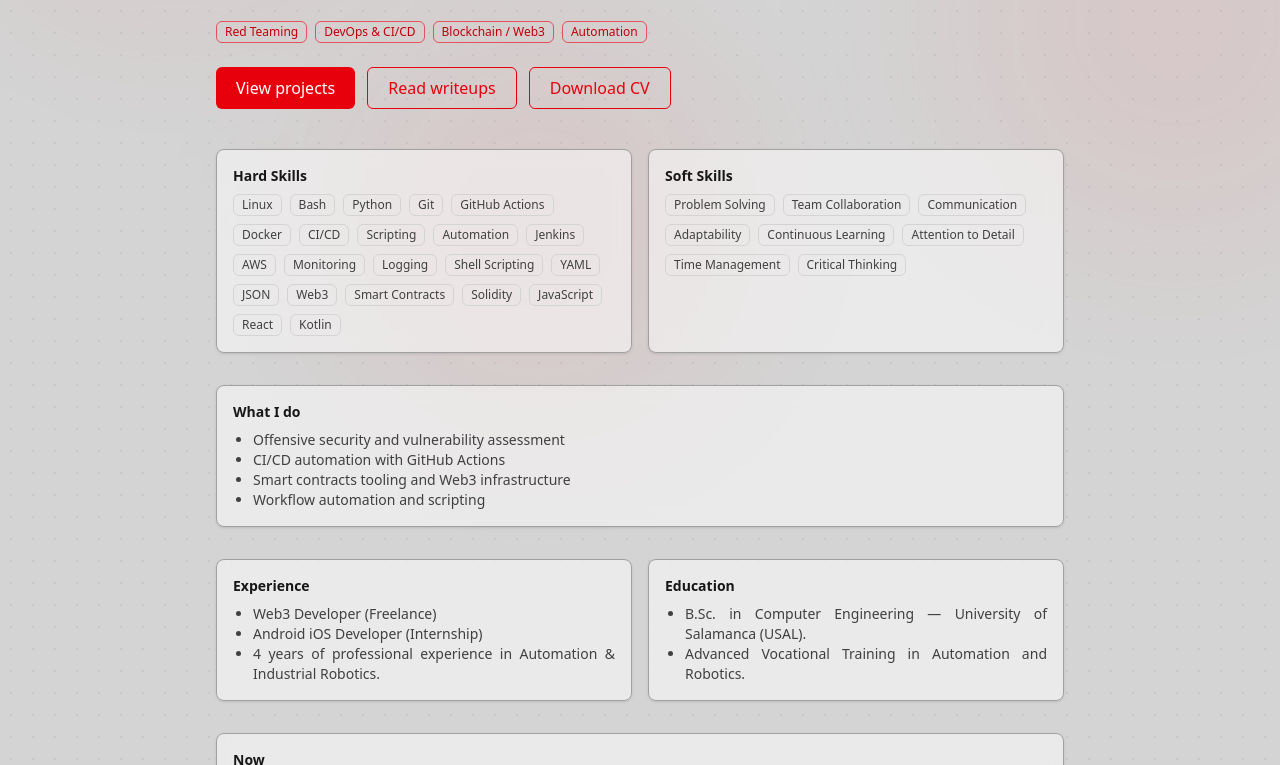
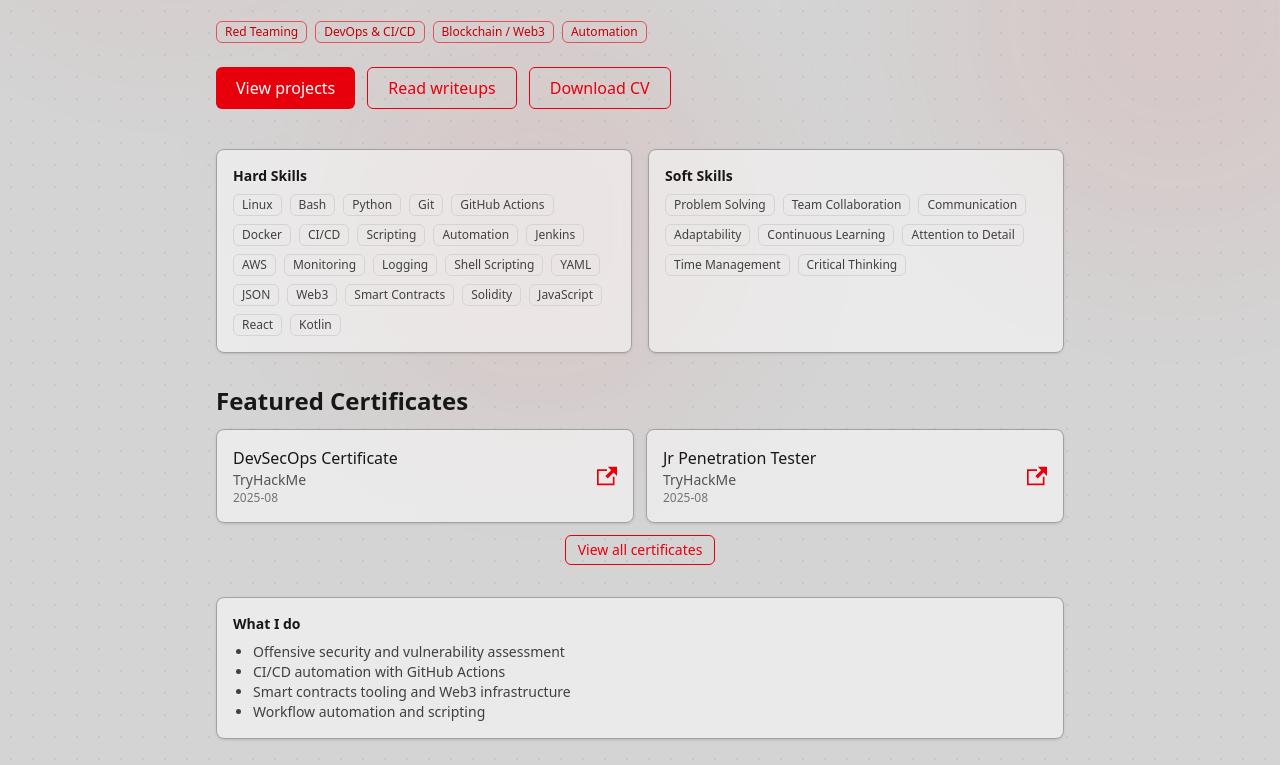
Before and after one commit to Eri9523/portfolio, an Astro site: page /about in a window 1280 px wide. Shown: the part 418-1183 px from the top of the page. Built offline with nearby package versions, Linux system fonts and the light colour scheme; Astro itself is replaced by a stand-in of ours.

Commit message:
feat: add featured certificates section to About page with view all button

```diff
--- a/src/pages/about.astro
+++ b/src/pages/about.astro
@@ -8,10 +8,13 @@ import EducationList from '../components/about/EducationList.astro';
 import NowBlock from '../components/about/NowBlock.astro';
 import { whatIDoEn, whatIDoEs } from '../data/about/whatIDo';
 import { hardSkills, softSkills } from '../data/about/skills';
+import { certificates } from '../data/certificates';
 import { experienceEn, experienceEs } from '../data/about/experience';
 import { educationEn, educationEs } from '../data/about/education';
 import { nowTextEn, nowTextEs } from '../data/about/nowText';
 import { summaryTextEn, summaryTextEs } from '../data/about/summaryText';
+
+const featuredCerts = certificates.slice(0, 2);
 ---
 
 <Layout title="About — Eri" description="Red Teaming, DevOps, and Web3 engineering.">
@@ -53,6 +56,35 @@ import { summaryTextEn, summaryTextEs } from '../data/about/summaryText';
       <SkillsStack title="Soft Skills" skills={softSkills} />
     </section>
 
+    <section class="mt-8 space-y-3">
+      <h2 class="text-2xl font-semibold text-neutral-900 dark:text-white" data-i18n="about.featuredCerts" data-i18n-content-en="Featured Certificates" data-i18n-content-es="Certificados Destacados">Featured Certificates</h2>
+      <div class="grid gap-3 sm:grid-cols-2">
+        {featuredCerts.map((cert) => (
+          <div class="rounded-lg border border-neutral-400 bg-white/50 p-4 shadow-sm backdrop-blur dark:border-neutral-800 dark:bg-neutral-900/50">
+            <div class="flex items-center justify-between">
+              <div>
+                <h3 class="font-medium text-neutral-900 dark:text-white">{cert.title}</h3>
+                <p class="text-sm text-neutral-600 dark:text-neutral-400">{cert.issuer}</p>
+                {cert.date && <p class="text-xs text-neutral-500 dark:text-neutral-500">{cert.date}</p>}
+              </div>
+              {cert.href && (
+                <a href={cert.href} target="_blank" rel="noopener noreferrer" class="text-red-600 hover:text-red-500 dark:text-red-400">
+                  <svg xmlns="http://www.w3.org/2000/svg" viewBox="0 0 24 24" width="20" height="20" fill="currentColor">
+                    <path d="M21 13v10h-21v-19h12v2h-10v15h17v-8h2zm3-12h-10.988l4.035 4-6.977 7.07 2.828 2.828 6.977-7.07 4.125 4.172v-11z"/>
+                  </svg>
+                </a>
+              )}
+            </div>
+          </div>
+        ))}
+      </div>
+      <div class="flex justify-center">
+        <a href={`${import.meta.env.BASE_URL}certificates`} class="inline-flex items-center rounded-md border border-red-600 px-3 py-1 text-sm text-red-600 hover:bg-red-600/10 dark:border-red-500 dark:text-red-400">
+          <span data-i18n="about.viewAllCerts" data-i18n-content-en="View all certificates" data-i18n-content-es="Ver todos los certificados">View all certificates</span>
+        </a>
+      </div>
+    </section>
+
     <section class="mt-8">
       <WhatIDo items={whatIDoEn.map((en, i) => whatIDoEs[i] ? `${en}|||${whatIDoEs[i]}` : en)} />
     </section>
```
